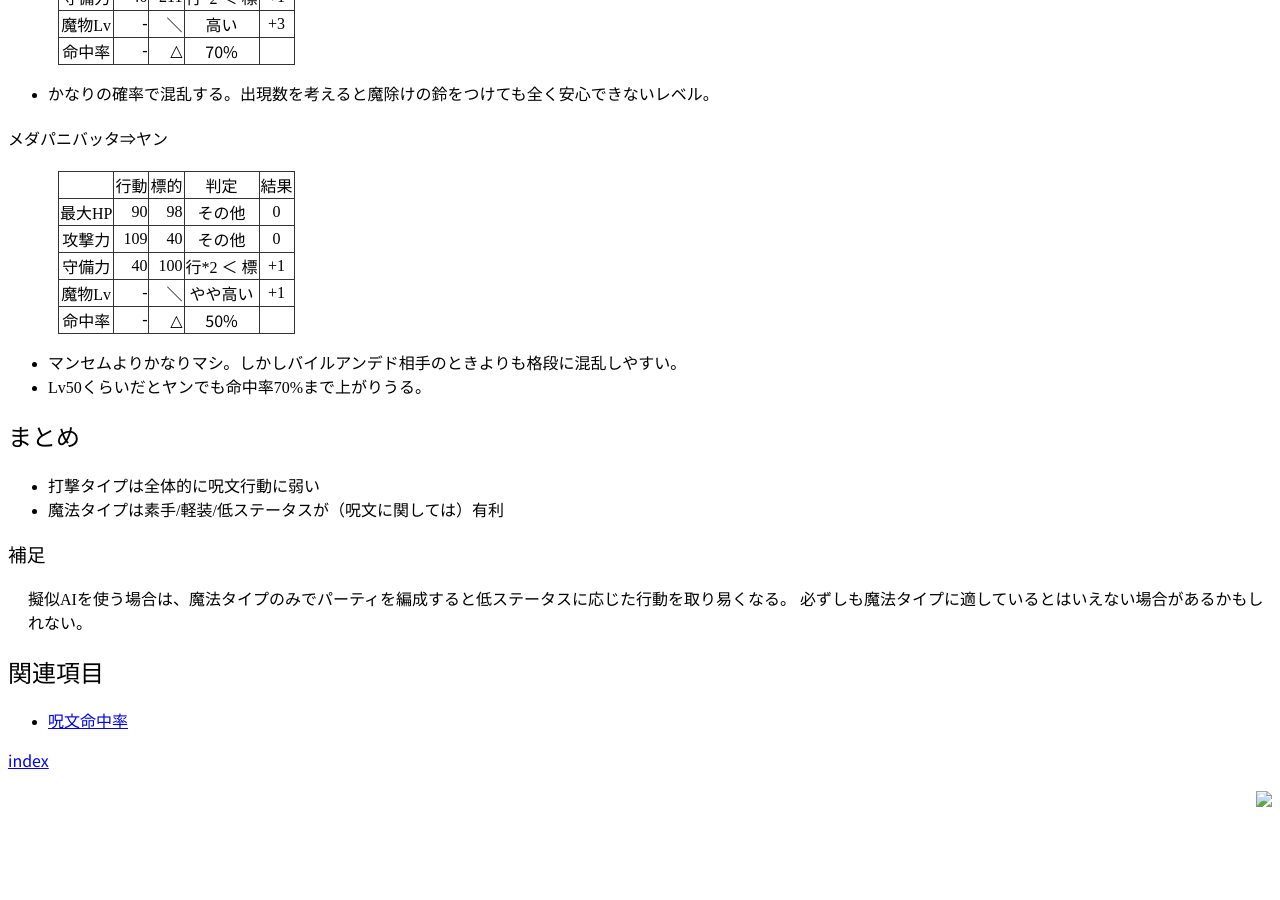
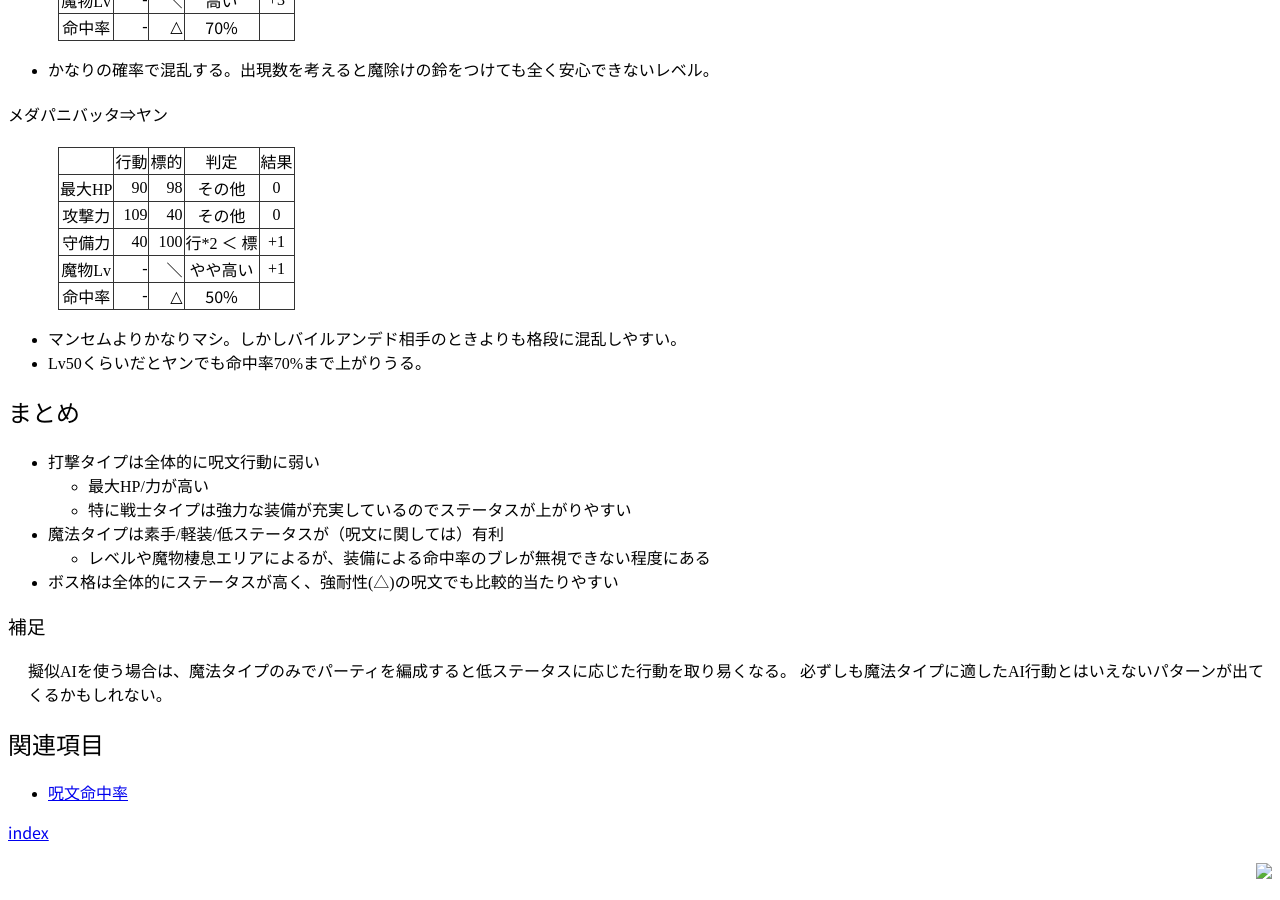
Before and after one commit to chiorex/TDQ_DATA_DAT, a Jekyll site: the page built from tdq2/monster_lv.md, in a window 1280 px wide and 900 px high, scrolled down 4198 px. Built offline with Jekyll 4.4.1, drawn with Linux system fonts in a browser that asks for light colours; some web fonts are replaced; before the commit the page ends 5026 px from its top, so only the background shows below that; some of the changed text lies outside the part shown.

Commit message:
TDQ2 魔法干渉　誤り修正

```diff
--- a/tdq2/monster_lv.md
+++ b/tdq2/monster_lv.md
@@ -101,7 +101,7 @@ HP,攻,守それぞれの比較結果(-1,+1,±0)を総和
 
 * 強耐性(△)にしてはかなり当たる。実用的な命中率。
 	* 実際には雷雲の杖やメラミを使うことになると思うが、例なのでここでは深入りしない。
-* 武器を変えることで命中率が変わる。例えば __吹雪の杖(+49)__ を装備していると命中率が50%まで下がってしまう（__重要なポイント__）。
+* 武器を変えることで命中率が変わる。例えば __吹雪の杖(+49)__ を装備していると攻撃力89まで上がり命中率が50%まで下がってしまう（__重要なポイント__）。
 
 #### マンセム⇒ベホマスライム
 
@@ -211,13 +210,16 @@ HP,攻,守それぞれの比較結果(-1,+1,±0)を総和
 ## まとめ
 
 * 打撃タイプは全体的に呪文行動に弱い
+	* 最大HP/力が高い
+	* 特に戦士タイプは強力な装備が充実しているのでステータスが上がりやすい
 * 魔法タイプは素手/軽装/低ステータスが（呪文に関しては）有利
-
+	* レベルや魔物棲息エリアによるが、装備による命中率のブレが無視できない程度にある
+* ボス格は全体的にステータスが高く、強耐性(△)の呪文でも比較的当たりやすい
 
 ### 補足
 
 擬似AIを使う場合は、魔法タイプのみでパーティを編成すると低ステータスに応じた行動を取り易くなる。
-必ずしも魔法タイプに適しているとはいえない場合があるかもしれない。
+必ずしも魔法タイプに適したAI行動とはいえないパターンが出てくるかもしれない。
 
 
 ## 関連項目
```
Also changed, not shown: other parts of tdq2/monster_lv.md (+6 -7 lines).
